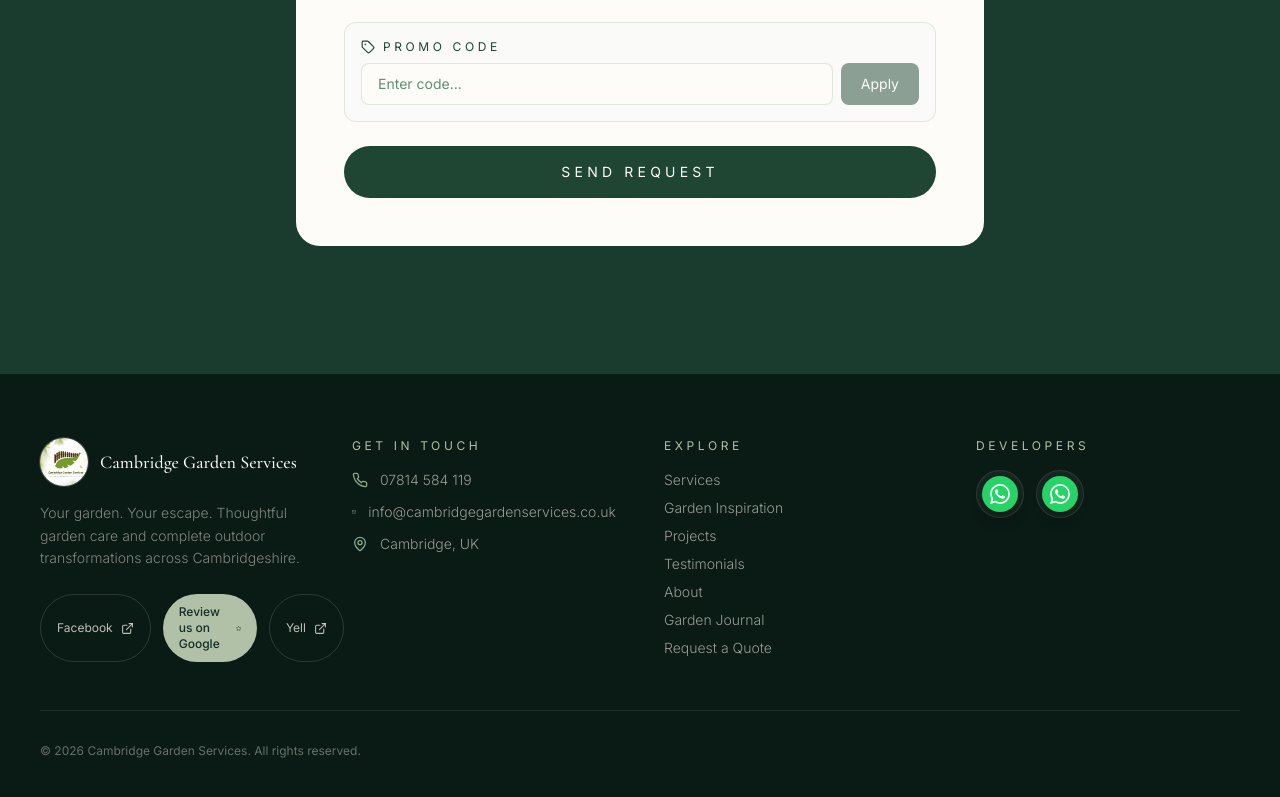
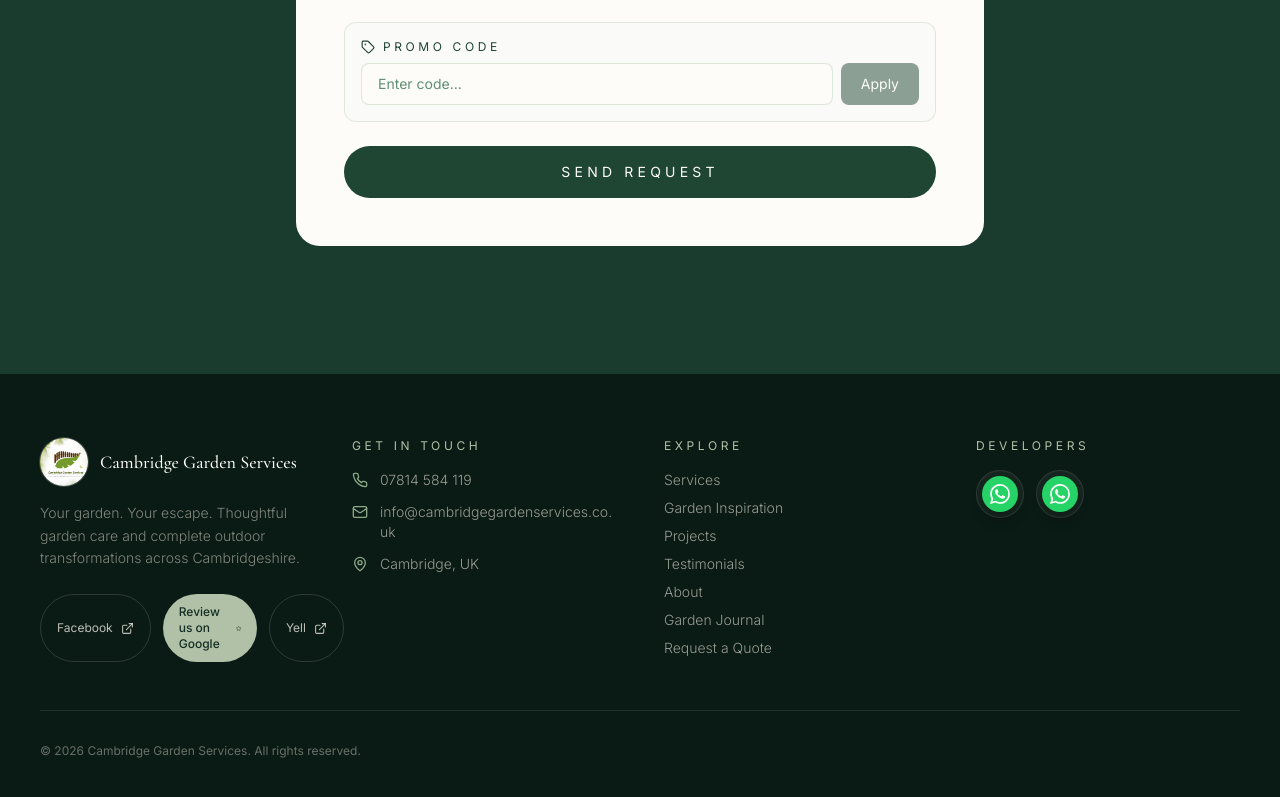
Before and after one commit to adham-hashem/cambridge-garden-services, a React (Vite) app: page / in a window 1280 px wide. Shown: the part 5294-6091 px from the top of the page. Built offline with nearby package versions, Linux system fonts and the light colour scheme; no server answers; the database is empty.

Commit message:
Fix email icon squishing in footer

```diff
--- a/src/components/Footer.tsx
+++ b/src/components/Footer.tsx
@@ -85,16 +85,16 @@ export default function Footer() {
               Get in Touch
             </p>
             <ul className="space-y-3 font-sans text-sm font-light text-cream-200/60">
-              <li className="flex items-center gap-3">
-                <Phone size={16} className="text-sage-400" />
+              <li className="flex items-start gap-3">
+                <Phone size={16} className="shrink-0 mt-0.5 text-sage-400" />
                 07814 584 119
               </li>
-              <li className="flex items-center gap-3">
-                <Mail size={16} className="text-sage-400" />
-                info@cambridgegardenservices.co.uk
+              <li className="flex items-start gap-3">
+                <Mail size={16} className="shrink-0 mt-0.5 text-sage-400" />
+                <span className="break-all">info@cambridgegardenservices.co.uk</span>
               </li>
-              <li className="flex items-center gap-3">
-                <MapPin size={16} className="text-sage-400" />
+              <li className="flex items-start gap-3">
+                <MapPin size={16} className="shrink-0 mt-0.5 text-sage-400" />
                 Cambridge, UK
               </li>
             </ul>
```
